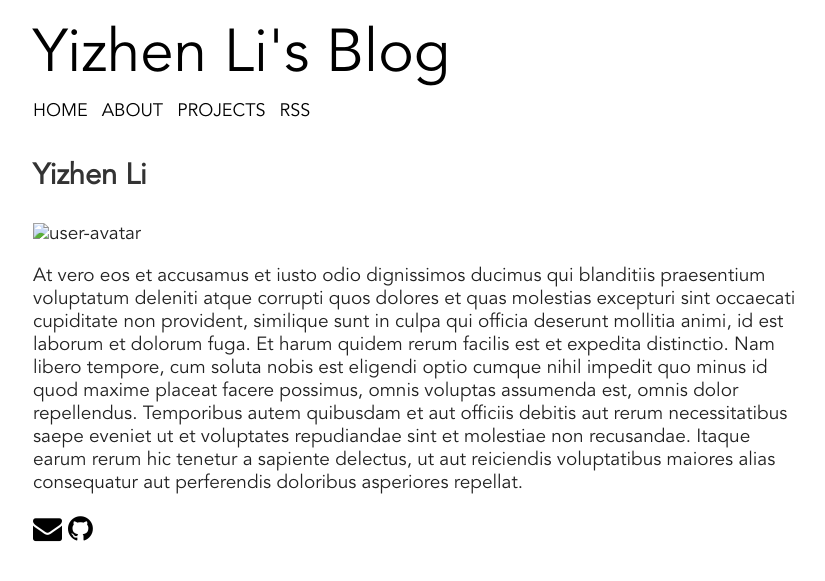
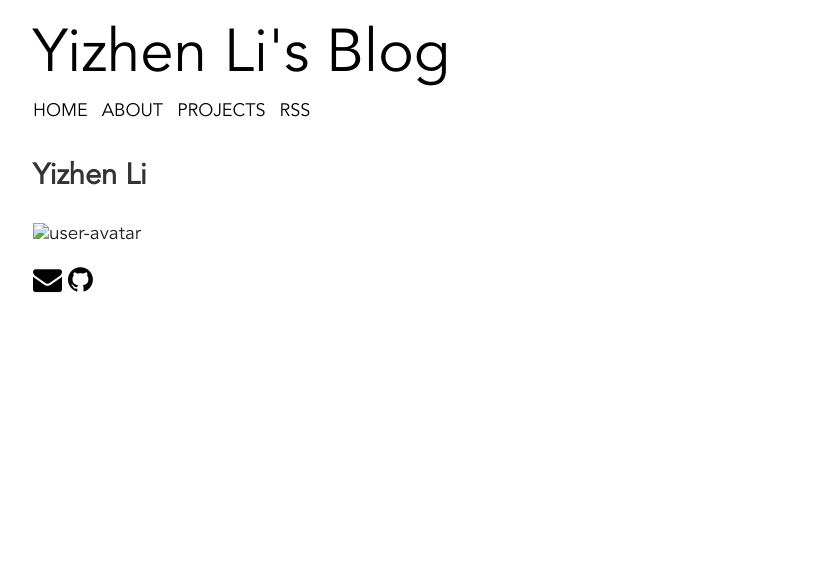
Before and after one commit to alexandrali3/alexandrali3.github.io, a Jekyll site: the page built from about.md, in a window 1280 px wide. Shown: the top 581 px of the page, without its empty margins (223-1048 px from the left). Built offline with Jekyll 4.4.1, drawn with Linux system fonts in a browser that asks for light colours.

Commit message:
Modify template

```diff
--- a/_config.yml
+++ b/_config.yml
@@ -1,8 +1,6 @@
 name: Yizhen Li's Blog
 description: >
     Yizhen Li's Blog
-about: >
-    At vero eos et accusamus et iusto odio dignissimos ducimus qui blanditiis praesentium voluptatum deleniti atque corrupti quos dolores et quas molestias excepturi sint occaecati cupiditate non provident, similique sunt in culpa qui officia deserunt mollitia animi, id est laborum et dolorum fuga. Et harum quidem rerum facilis est et expedita distinctio. Nam libero tempore, cum soluta nobis est eligendi optio cumque nihil impedit quo minus id quod maxime placeat facere possimus, omnis voluptas assumenda est, omnis dolor repellendus. Temporibus autem quibusdam et aut officiis debitis aut rerum necessitatibus saepe eveniet ut et voluptates repudiandae sint et molestiae non recusandae. Itaque earum rerum hic tenetur a sapiente delectus, ut aut reiciendis voluptatibus maiores alias consequatur aut perferendis doloribus asperiores repellat.
 
 master_repo: false
 url: "https://alexandrali3.github.io"
```
